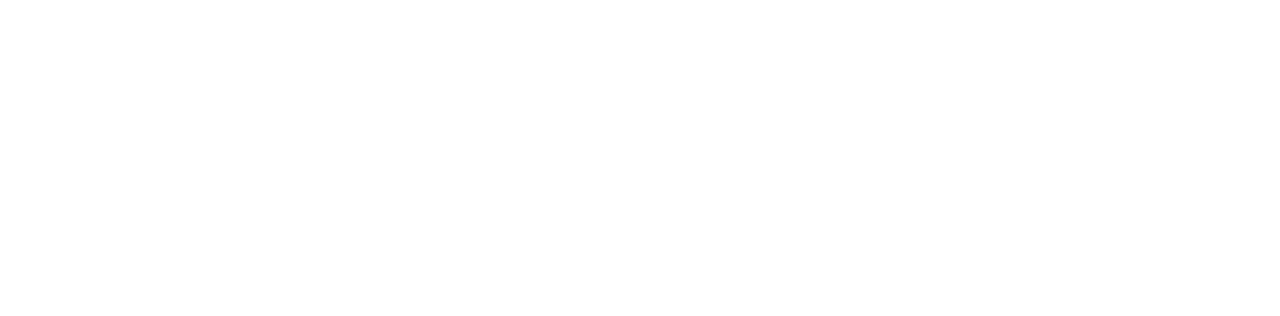
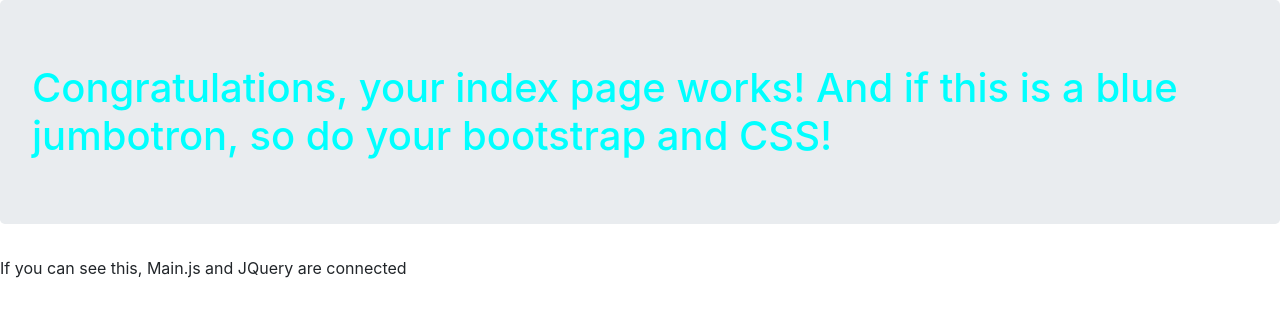
Before and after one commit to FavWest/currency-exchange, a website built with webpack: page src/index.html in a window 1280 px wide. Built offline with nearby package versions, Linux system fonts and the light colour scheme.

Commit message:
minor updates

```diff
--- a/src/css/styles.css
+++ b/src/css/styles.css
@@ -0,0 +1,4 @@
+h1 {
+  background-color: cornflowerblue;
+  color: aqua;
+}
--- a/src/index.html
+++ b/src/index.html
@@ -4,6 +4,7 @@
   <title>Example</title>
 </head>
 <body>
-
+  <h1 class="jumbotron">Congratulations, your index page works! And if this is a blue jumbotron, so do your bootstrap and CSS!</h1>
+  <p id="jquery-check"></p>
 </body>
 </html>
--- a/src/main.js
+++ b/src/main.js
@@ -5,5 +5,5 @@ import './css/styles.css';
 //import Example from './example.js';
 
 $(document).ready(function() {
-
+  $("#jquery-check").text("If you can see this, Main.js and JQuery are connected");
 });
```
Also changed, not shown: package.json (+9 -9 lines), README.md, 2 other files.
